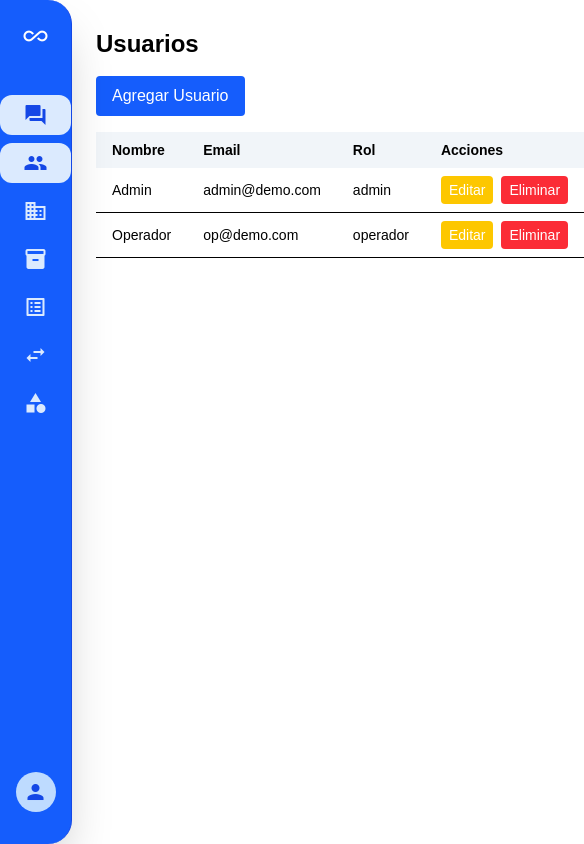
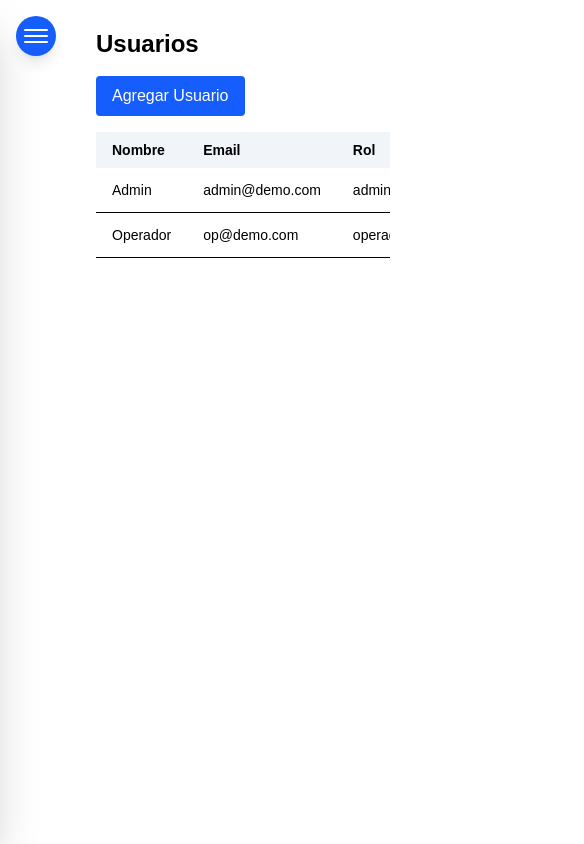
Before and after one commit to SebastianYauri/Streamax, a Next.js app: page /admin/usuarios in a window 390 px wide. Shown: the whole page, 584 px wide, since content can reach past the window. Built offline with nearby package versions, Linux system fonts and the light colour scheme.

Commit message:
Mejoras sidebar móvil: responsivo, animación, UX y fondo

```diff
--- a/src/app/(main)/layout.jsx
+++ b/src/app/(main)/layout.jsx
@@ -3,12 +3,12 @@ import MobileTabBar from "../../components/layout/MobileTabBar";
 
 export default function MainLayout({ children }) {
   return (
-    <div className="min-h-screen bg-white">
+    <div className="min-h-screen bg-white w-full max-w-full overflow-x-hidden">
       {/* Sidebar solo en desktop */}
       <div className="hidden md:fixed md:inset-y-0 md:left md:block md:w-64 md:z-20">
         <Navbar />
       </div>
-      <main className="flex-1 p-1 md:p-4 bg-white transition-all duration-300 md:pl-64 pl-[72px] md:pl-64">
+      <main className="flex-1 p-1 md:p-4 bg-white transition-all duration-300 md:pl-64 pl-[72px] md:pl-64 w-full max-w-full">
         <div className="w-full max-w-5xl mx-auto">{children}</div>
       </main>
       {/* Navbar móvil solo en mobile */}
--- a/src/app/globals.css
+++ b/src/app/globals.css
@@ -16,7 +16,8 @@
 }
 
 
+
 body {
-  background: var(--background);
+  background: #fff !important;
   font-family: Arial, Helvetica, sans-serif;
 }
--- a/src/components/layout/MobileTabBar.jsx
+++ b/src/components/layout/MobileTabBar.jsx
@@ -1,5 +1,5 @@
 "use client";
-import React, { useState } from "react";
+import React, { useState, useRef, useEffect } from "react";
 import Link from "next/link";
 import { usePathname } from "next/navigation";
 
@@ -26,20 +26,78 @@ const navItems = [
   { label: "Categorías", href: "/categorias", icon: "category" },
 ];
 
+
 export default function MobileTabBar() {
   const pathname = usePathname();
   const [openDropdown, setOpenDropdown] = useState(null);
+  const [sidebarOpen, setSidebarOpen] = useState(false);
+  const sidebarRef = useRef(null);
+  const hamburgerRef = useRef(null);
 
-  // Solo mostrar en mobile, navbar azul moderno
+  // Cierra sidebar al hacer click fuera
+  useEffect(() => {
+    if (!sidebarOpen) return;
+    function handleClickOutside(e) {
+      if (
+        sidebarRef.current &&
+        !sidebarRef.current.contains(e.target) &&
+        hamburgerRef.current &&
+        !hamburgerRef.current.contains(e.target)
+      ) {
+        setSidebarOpen(false);
+        setOpenDropdown(null);
+      }
+    }
+    document.addEventListener("mousedown", handleClickOutside);
+    return () => document.removeEventListener("mousedown", handleClickOutside);
+  }, [sidebarOpen]);
+
+  // Cierra sidebar al navegar
+  useEffect(() => {
+    setSidebarOpen(false);
+    setOpenDropdown(null);
+    // eslint-disable-next-line
+  }, [pathname]);
+
+  // Animación hamburguesa
+  const HamburgerButton = ({ open, onClick }) => (
+    <button
+      ref={hamburgerRef}
+      className="md:hidden fixed top-4 left-4 z-[100] flex flex-col justify-center items-center w-10 h-10 bg-blue-600 rounded-full shadow-lg focus:outline-none transition-all"
+      aria-label={open ? "Cerrar menú" : "Abrir menú"}
+      aria-expanded={open}
+      onClick={onClick}
+    >
+      <span
+        className={`block w-6 h-0.5 bg-white rounded transition-all duration-300 ${open ? "rotate-45 translate-y-2" : ""}`}
+      ></span>
+      <span
+        className={`block w-6 h-0.5 bg-white rounded transition-all duration-300 my-1 ${open ? "opacity-0" : ""}`}
+      ></span>
+      <span
+        className={`block w-6 h-0.5 bg-white rounded transition-all duration-300 ${open ? "-rotate-45 -translate-y-2" : ""}`}
+      ></span>
+    </button>
+  );
+
   return (
     <>
-      {openDropdown && (
+      <HamburgerButton open={sidebarOpen} onClick={() => setSidebarOpen((v) => !v)} />
+      {/* Overlay para cerrar sidebar */}
+      {sidebarOpen && (
         <div
-          className="fixed inset-0 z-40 bg-black/20"
-          onClick={() => setOpenDropdown(null)}
+          className="fixed inset-0 z-40 bg-black/20 md:hidden"
+          onClick={() => {
+            setSidebarOpen(false);
+            setOpenDropdown(null);
+          }}
         />
       )}
-      <aside className="md:hidden fixed top-0 left-0 h-full w-[72px] bg-blue-600 rounded-r-3xl shadow-2xl z-50 flex flex-col items-center py-6 gap-2 border-r border-blue-700">
+      <aside
+        ref={sidebarRef}
+        className={`md:hidden fixed top-0 left-0 min-h-screen w-[72px] bg-blue-600 rounded-r-3xl shadow-2xl z-50 flex flex-col items-center py-6 gap-2 border-r border-blue-700 transition-transform duration-300 ${sidebarOpen ? "translate-x-0" : "-translate-x-full"}`}
+        style={{ willChange: "transform" }}
+      >
         <div className="mb-8">
           <span className="material-icons text-3xl text-white">all_inclusive</span>
         </div>
@@ -56,8 +114,8 @@ export default function MobileTabBar() {
                   >
                     <span className="material-icons text-2xl">{item.icon}</span>
                   </button>
-                  {/* For accessibility, ensure only one dropdown is open at a time */}
-                  {openDropdown === item.label && (
+                  {/* Popover submenú */}
+                  {openDropdown === item.label && sidebarOpen && (
                     <div className="fixed top-0 left-[72px] h-full w-[220px] bg-white rounded-r-3xl shadow-2xl border-l z-50 flex flex-col py-8 px-4 animate-fadeIn">
                       <button className="absolute top-4 right-4 text-gray-400 hover:text-blue-600" onClick={() => setOpenDropdown(null)}>
                         <span className="material-icons">close</span>
@@ -68,27 +126,10 @@ export default function MobileTabBar() {
                             key={child.href}
                             href={child.href}
                             className={`flex items-center gap-3 px-4 py-3 rounded-xl text-base font-medium transition-colors ${pathname.startsWith(child.href) ? "bg-blue-100 text-blue-700" : "text-blue-900 hover:bg-blue-50"}`}
-                            onClick={() => setOpenDropdown(null)}
-                          >
-                            <span className="material-icons text-xl">{child.icon}</span>
-                            {child.label}
-                          </Link>
-                        ))}
-                      </div>
-                    </div>
-                  )}
-                  {openDropdown === item.label && (
-                    <div className="fixed top-0 left-[72px] h-full w-[220px] bg-white rounded-r-3xl shadow-2xl border-l z-50 flex flex-col py-8 px-4 animate-fadeIn">
-                      <button className="absolute top-4 right-4 text-gray-400 hover:text-blue-600" onClick={() => setOpenDropdown(null)}>
-                        <span className="material-icons">close</span>
-                      </button>
-                      <div className="flex flex-col gap-2 mt-8">
-                        {item.children.map((child) => (
-                          <Link
-                            key={child.href}
-                            href={child.href}
-                            className={`flex items-center gap-3 px-4 py-3 rounded-xl text-base font-medium transition-colors ${pathname.startsWith(child.href) ? "bg-blue-100 text-blue-700" : "text-blue-900 hover:bg-blue-50"}`}
-                            onClick={() => setOpenDropdown(null)}
+                            onClick={() => {
+                              setOpenDropdown(null);
+                              setSidebarOpen(false);
+                            }}
                           >
                             <span className="material-icons text-xl">{child.icon}</span>
                             {child.label}
@@ -102,6 +143,7 @@ export default function MobileTabBar() {
                 <Link
                   href={item.href}
                   className={`flex flex-col items-center w-full py-2 rounded-xl transition-colors ${pathname.startsWith(item.href) ? "bg-blue-100 text-blue-700" : "text-blue-100 hover:bg-blue-500/40"}`}
+                  onClick={() => setSidebarOpen(false)}
                 >
                   <span className="material-icons text-2xl">{item.icon}</span>
                 </Link>
@@ -127,5 +169,3 @@ export default function MobileTabBar() {
     </>
   );
 }
-
-// Elimina cualquier rastro del antiguo navbar inferior si existe en tu layout principal, _app.js, o layouts relacionados. Si el antiguo navbar era un componente o estaba en otro archivo, asegúrate de eliminar su importación y uso para que solo quede este sidebar azul en mobile.
```
